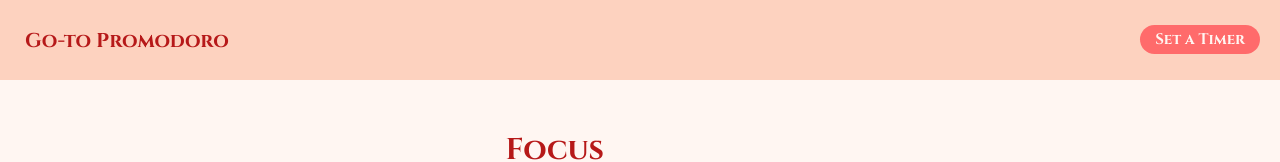
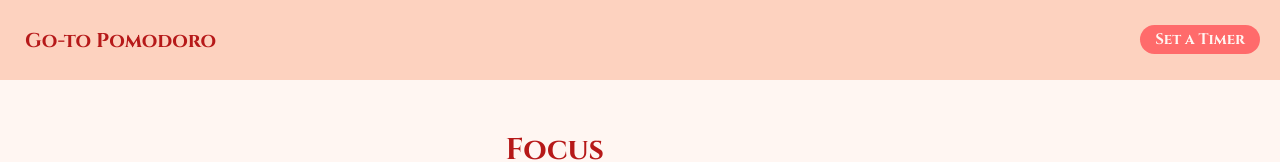
Before and after one commit to shiv-chan/go-to-pomodoro, a React (Create React App) app: page / in a window 1280 px wide. Shown: the top 162 px of the page. Built offline with nearby package versions, Linux system fonts and the light colour scheme.

Commit message:
Fix logo

```diff
--- a/src/app/Header.jsx
+++ b/src/app/Header.jsx
@@ -61,7 +61,7 @@ export default function Header() {
 	return (
 		<StyledHeader session={session}>
 			<Link className="logo" to="/">
-				Go-to Promodoro
+				Go-to Pomodoro
 			</Link>
 			<SetTimerButton text="Set a Timer" link="/setting" />
 		</StyledHeader>
```
